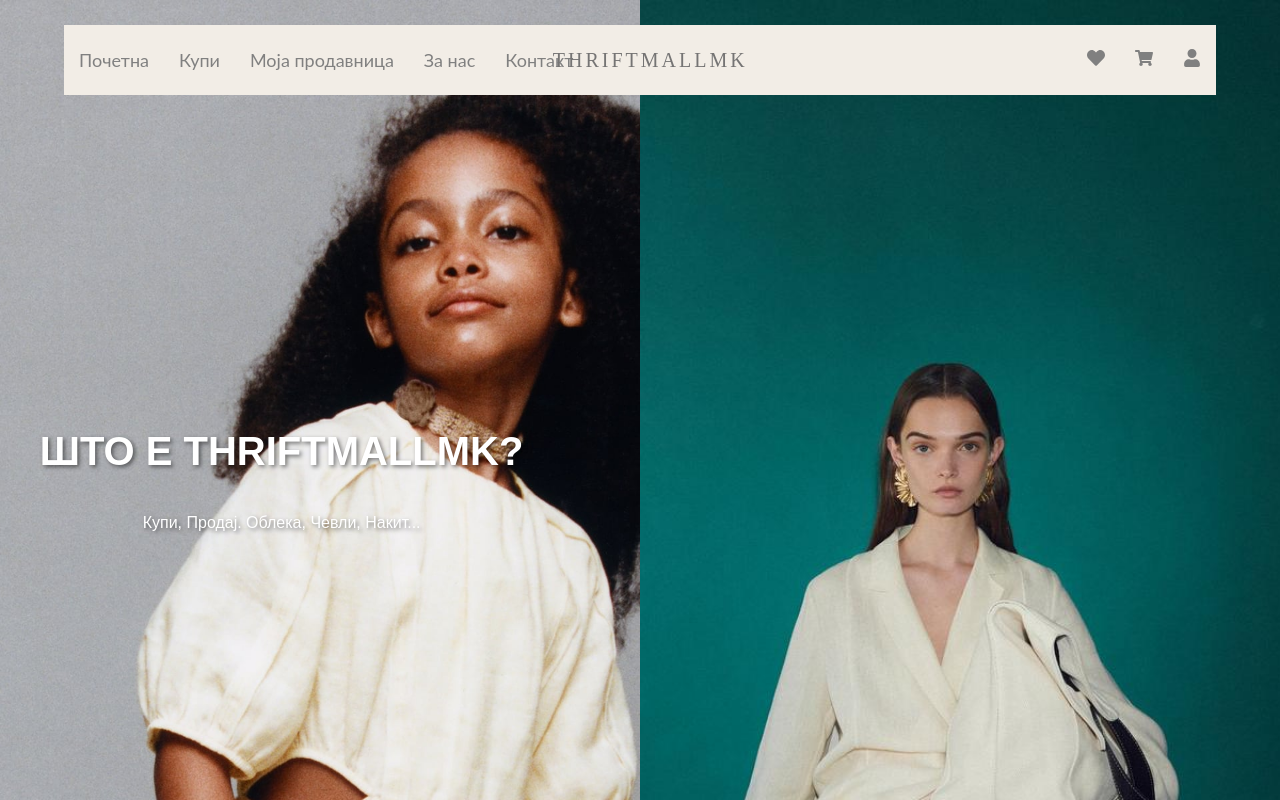
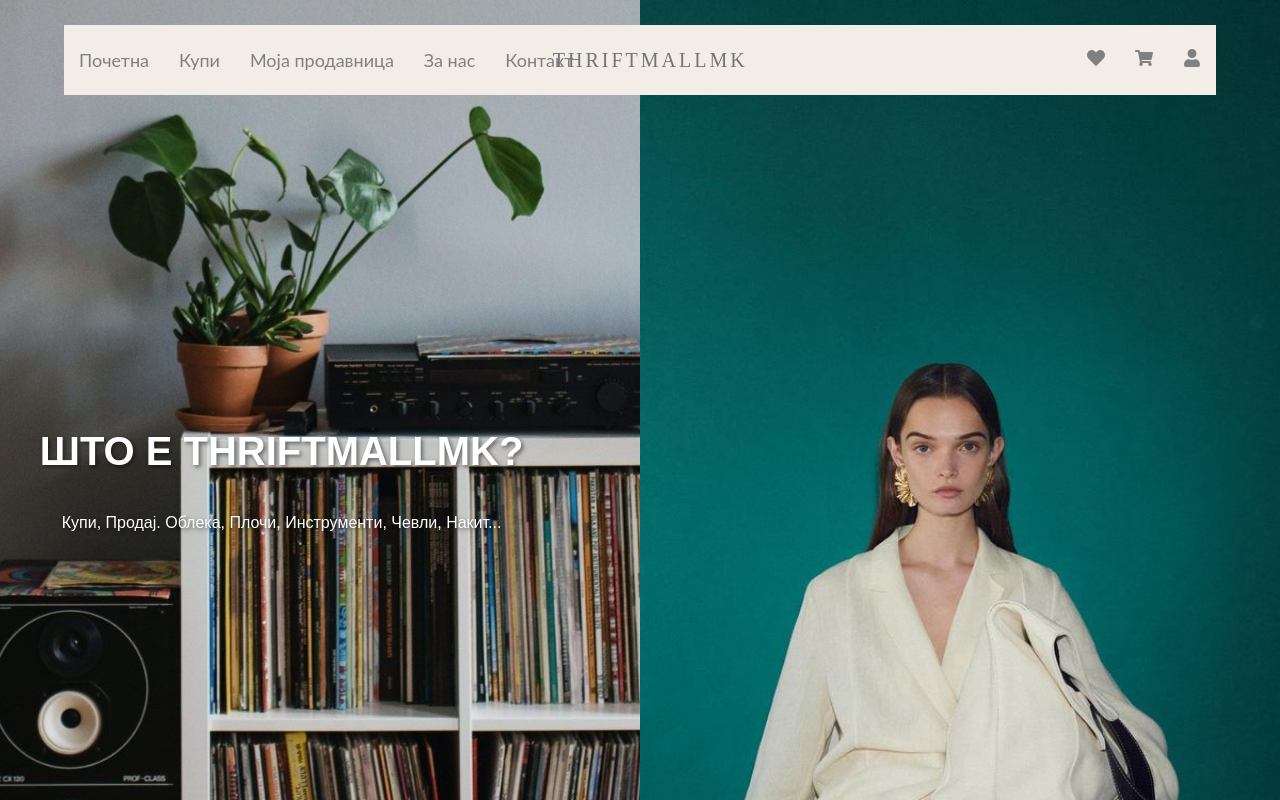
Before and after one commit to gorazdKuzev12/Ida-app, a Next.js app: page / in a window 1280 px wide. Shown: the top 800 px of the page. Built offline with nearby package versions, Linux system fonts and the light colour scheme.

Commit message:
feat: Added records for sale

```diff
--- a/src/components/HomePage/index.tsx
+++ b/src/components/HomePage/index.tsx
@@ -10,7 +10,7 @@
 const ScrollableDiv = styled.div`
   flex: 1;
   overflow-y: auto;
-  background-image: url("/images/kids3.jpg");
+  background-image: url("/images/record.jpg");
   background-size: cover;
   background-position: center;
   background-attachment: fixed;
@@ -58,7 +58,9 @@
       <StaticDiv>
         <TextOverlay>
           <TitleText>ШТО Е THRIFTMALLMK?</TitleText>
-          <ModernText>Купи, Продај. Облека, Чевли, Накит...</ModernText>
+          <ModernText>
+            Купи, Продај. Облека, Плочи, Инструменти, Чевли, Накит...
+          </ModernText>
         </TextOverlay>
       </StaticDiv>
     </MainContainer>
```
Also changed, not shown: public/images/record.jpg (added).
